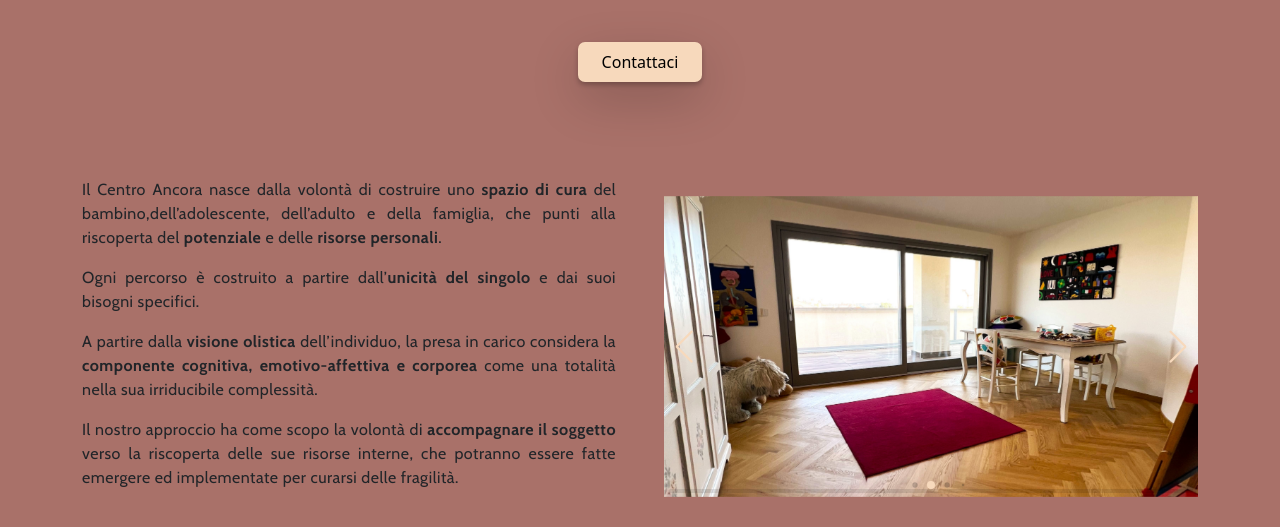
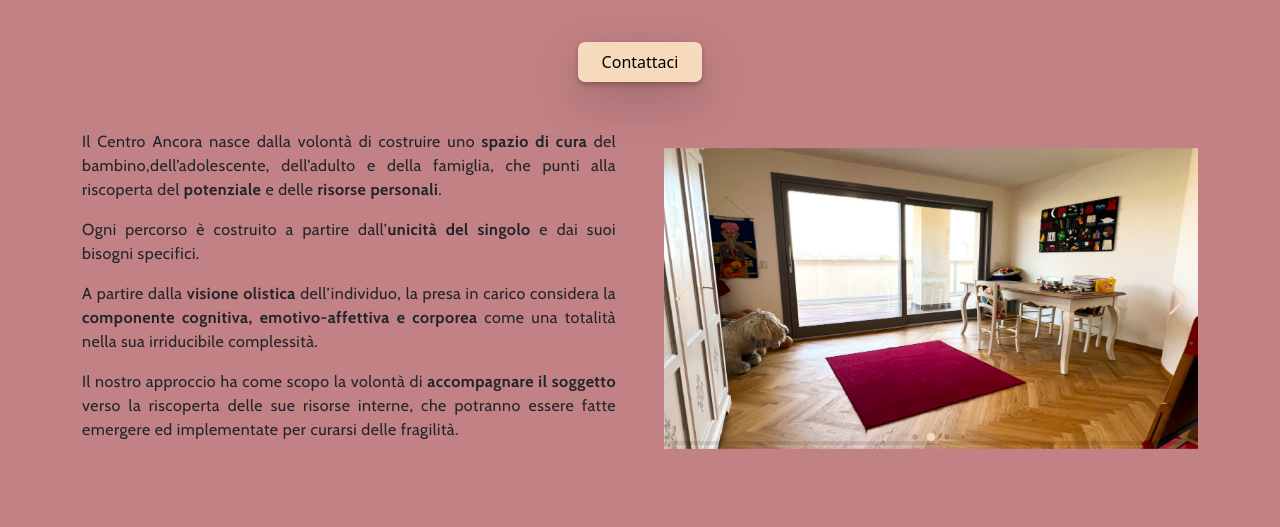
Before and after one commit to Freud3232/CentroAncora, a plain HTML site: page index.html in a window 1280 px wide. Shown: the part 418-945 px from the top of the page. Drawn offline with nearby package versions, Linux system fonts and the light colour scheme.

Commit message:
cambio colori e testo

```diff
--- a/css/style.css
+++ b/css/style.css
@@ -1,9 +1,9 @@
 :root {
 	--text: #1d1d1d;
-	--background: #a97169;
+	--background: #c28185; /*#a97169;*/
 	--primary: #f7d9bc;
 	--primary-hover: #d89a8f;
-	--secondary: #c08285;
+	--secondary: #a97169;
 	--accent: #fbd9d0;
 }
 
@@ -83,6 +83,10 @@ p {
 	--swiper-navigation-size: 33px;
 	--swiper-navigation-color: var(--primary);
 	--swiper-pagination-color: var(--primary);
+}
+.immagine-centro, .testo-centro{
+	max-width: 80vw;
+	margin: auto;
 }
 
 
--- a/index.html
+++ b/index.html
@@ -108,7 +108,7 @@
 		<!-- SERVIZI -->
 		<section id="servizi-sm">
 			<h2>SERVIZI</h2>
-			<div class="accordion px-4 mb-5" id="accordionFlushExample">
+			<div class="accordion px-5 mb-5" id="accordionFlushExample">
 				<div class="accordion-item">
 					<h2 class="accordion-header">
 						<button class="accordion-button collapsed" type="button" data-bs-toggle="collapse" data-bs-target="#flush-collapseOne" aria-expanded="false" aria-controls="flush-collapseOne">Bambini</button>
```
